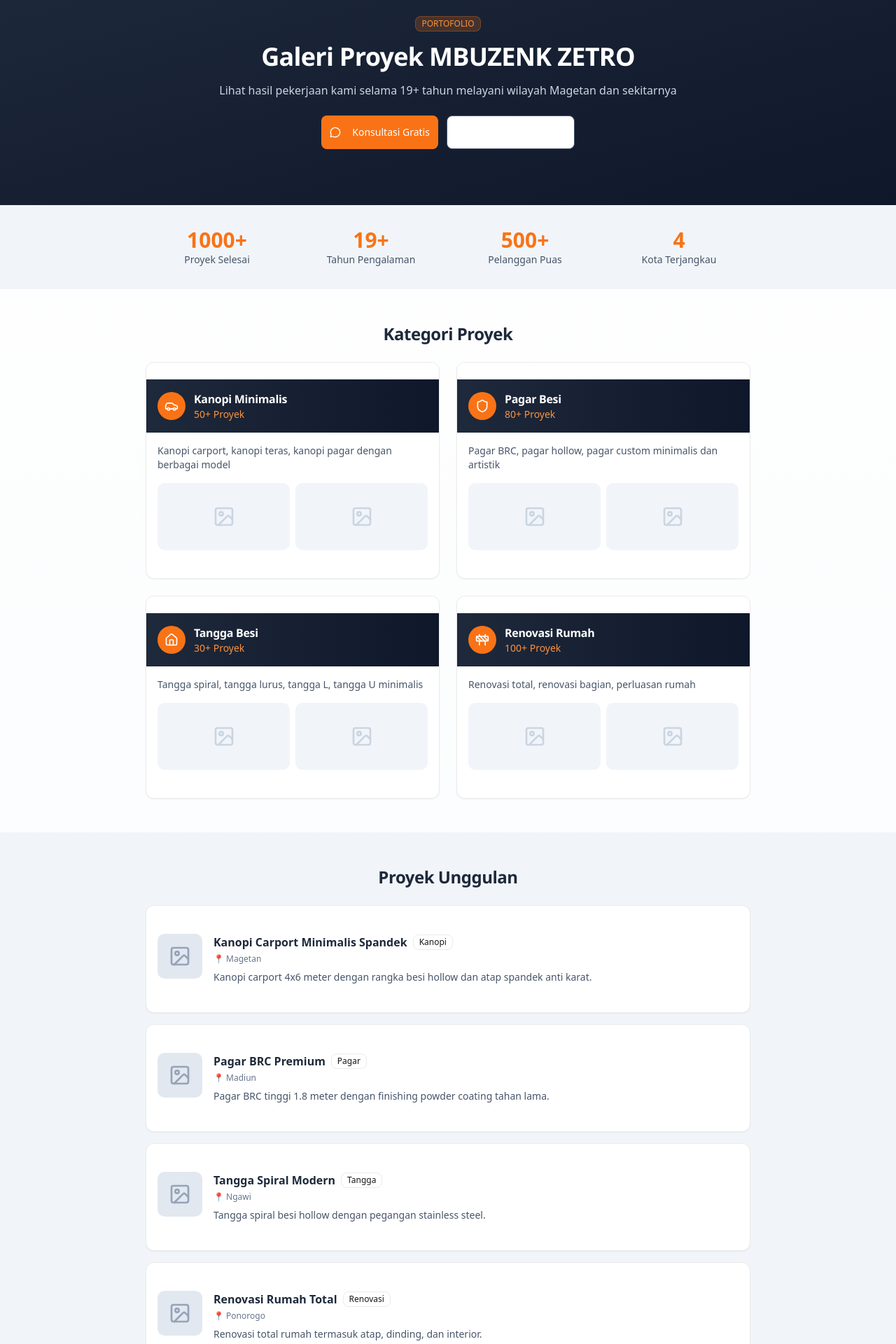
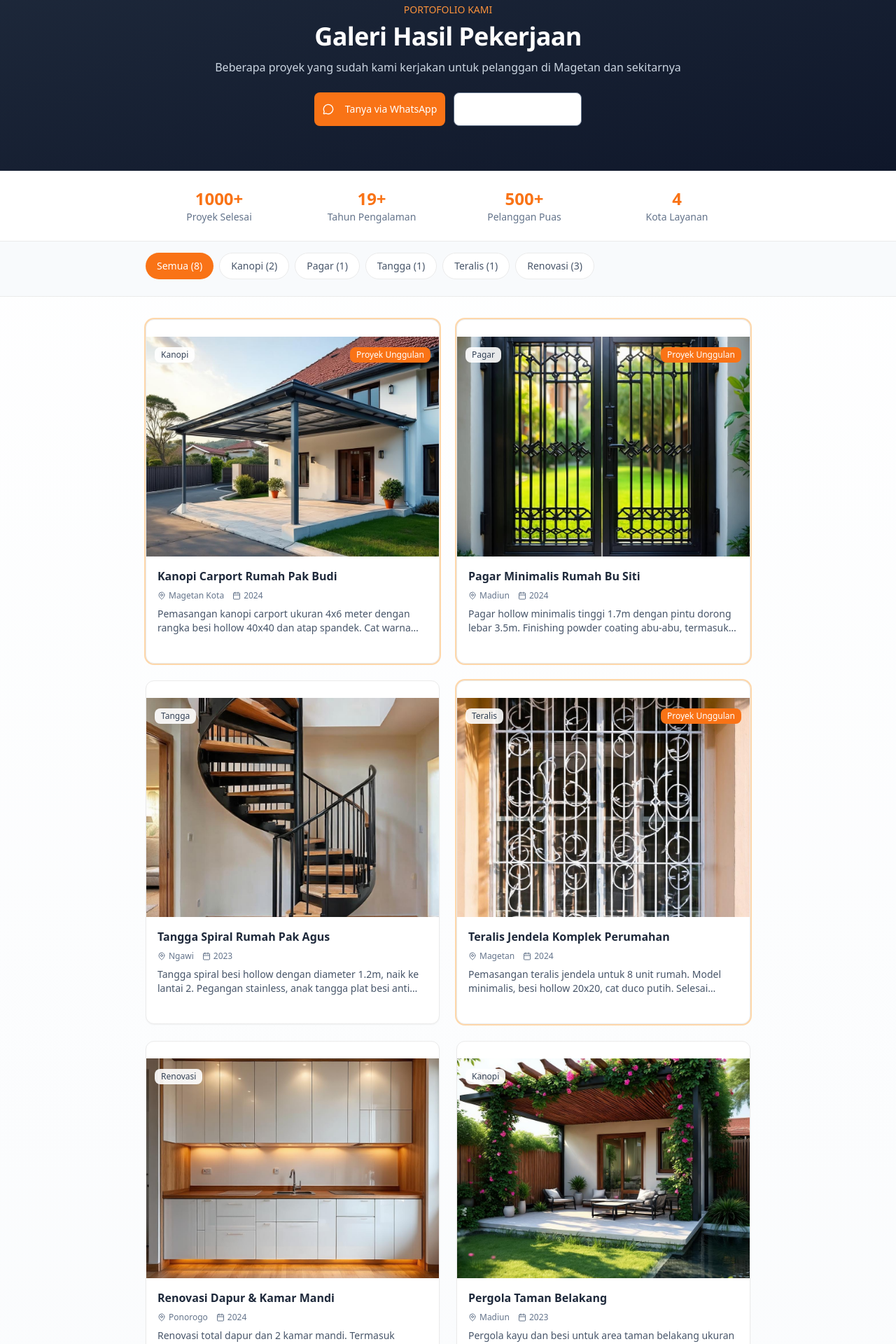
Before and after one commit to dwisetyabudi15581/mbuzenk, a Next.js app: page /galeri in a window 1280 px wide. Shown: the part 60-1980 px from the top of the page at 70% size. Built offline with nearby package versions, Linux system fonts and the light colour scheme.

Commit message:
feat: Update gallery page with realistic project portfolio
- Add actual project images from public folder
- Create realistic project descriptions with names
- Add category filter functionality
- Add hover effects and image loading states
- Make it feel like a real local workshop portfolio

```diff
--- a/src/app/galeri/GalleryPage.tsx
+++ b/src/app/galeri/GalleryPage.tsx
@@ -1,98 +1,147 @@
 'use client'
 
 import Link from 'next/link'
+import Image from 'next/image'
 import { Badge } from '@/components/ui/badge'
 import { Button } from '@/components/ui/button'
 import { Card, CardContent } from '@/components/ui/card'
-import { ArrowRight, MessageCircle, Phone, Image, Construction, Home, Car, Shield, ArrowLeft } from 'lucide-react'
+import { MessageCircle, Phone, ArrowLeft, Eye, MapPin, Calendar } from 'lucide-react'
 import { CONFIG, openWhatsApp, makeCall } from '@/lib/config'
 import { ScrollAnimation } from '@/components/ui/scroll-animation'
+import { useState } from 'react'
 
-const categories = [
+// Data proyek yang lebih natural dan realistis
+const semuaProyek = [
   {
-    title: 'Kanopi Minimalis',
-    icon: Car,
-    count: '50+ Proyek',
-    desc: 'Kanopi carport, kanopi teras, kanopi pagar dengan berbagai model',
-    images: ['/project-kanopi.png', '/project-kanopi2.png'],
+    id: 1,
+    judul: 'Kanopi Carport Rumah Pak Budi',
+    kategori: 'Kanopi',
+    lokasi: 'Magetan Kota',
+    tahun: '2024',
+    deskripsi: 'Pemasangan kanopi carport ukuran 4x6 meter dengan rangka besi hollow 40x40 dan atap spandek. Cat warna hitam doff, pengerjaan 4 hari.',
+    image: '/project-kanopi.png',
+    highlight: true,
   },
   {
-    title: 'Pagar Besi',
-    icon: Shield,
-    count: '80+ Proyek',
-    desc: 'Pagar BRC, pagar hollow, pagar custom minimalis dan artistik',
-    images: ['/project-pagar.png', '/project-pagar2.png'],
+    id: 2,
+    judul: 'Pagar Minimalis Rumah Bu Siti',
+    kategori: 'Pagar',
+    lokasi: 'Madiun',
+    tahun: '2024',
+    deskripsi: 'Pagar hollow minimalis tinggi 1.7m dengan pintu dorong lebar 3.5m. Finishing powder coating abu-abu, termasuk pemasangan.',
+    image: '/project-pagar.png',
+    highlight: true,
   },
   {
-    title: 'Tangga Besi',
-    icon: Home,
-    count: '30+ Proyek',
-    desc: 'Tangga spiral, tangga lurus, tangga L, tangga U minimalis',
-    images: ['/project-tangga.png'],
+    id: 3,
+    judul: 'Tangga Spiral Rumah Pak Agus',
+    kategori: 'Tangga',
+    lokasi: 'Ngawi',
+    tahun: '2023',
+    deskripsi: 'Tangga spiral besi hollow dengan diameter 1.2m, naik ke lantai 2. Pegangan stainless, anak tangga plat besi anti slip.',
+    image: '/project-tangga.png',
+    highlight: false,
   },
   {
-    title: 'Renovasi Rumah',
-    icon: Construction,
-    count: '100+ Proyek',
-    desc: 'Renovasi total, renovasi bagian, perluasan rumah',
-    images: ['/project-renovasi.png'],
+    id: 4,
+    judul: 'Teralis Jendela Komplek Perumahan',
+    kategori: 'Teralis',
+    lokasi: 'Magetan',
+    tahun: '2024',
+    deskripsi: 'Pemasangan teralis jendela untuk 8 unit rumah. Model minimalis, besi hollow 20x20, cat duco putih. Selesai dalam 1 minggu.',
+    image: '/project-teralis.png',
+    highlight: true,
+  },
+  {
+    id: 5,
+    judul: 'Renovasi Dapur & Kamar Mandi',
+    kategori: 'Renovasi',
+    lokasi: 'Ponorogo',
+    tahun: '2024',
+    deskripsi: 'Renovasi total dapur dan 2 kamar mandi. Termasuk plumbing, keramik, dan instalasi listrik. Durasi 3 minggu.',
+    image: '/project-kitchen.png',
+    highlight: false,
+  },
+  {
+    id: 6,
+    judul: 'Pergola Taman Belakang',
+    kategori: 'Kanopi',
+    lokasi: 'Madiun',
+    tahun: '2023',
+    deskripsi: 'Pergola kayu dan besi untuk area taman belakang ukuran 3x4 meter. Cat wood paint warna coklat natural, atap polikarbonat.',
+    image: '/project-pergola.png',
+    highlight: false,
+  },
+  {
+    id: 7,
+    judul: 'Renovasi Atap Rumah Pak Darmo',
+    kategori: 'Renovasi',
+    lokasi: 'Magetan',
+    tahun: '2024',
+    deskripsi: 'Penggantian atap genteng ke spandek, perbaikan konstruksi kayu yang sudah lapuk. Ukuran 8x12 meter, selesai 5 hari.',
+    image: '/project-atap.png',
+    highlight: true,
+  },
+  {
+    id: 8,
+    judul: 'Renovasi Kamar Mandi Modern',
+    kategori: 'Renovasi',
+    lokasi: 'Ngawi',
+    tahun: '2024',
+    deskripsi: 'Renovasi kamar mandi dengan desain modern. Shower area, closet duduk, wastafel, dan keramik full dinding.',
+    image: '/project-kamar-mandi.png',
+    highlight: false,
   },
 ]
 
-const featuredProjects = [
-  {
-    title: 'Kanopi Carport Minimalis Spandek',
-    location: 'Magetan',
-    category: 'Kanopi',
-    desc: 'Kanopi carport 4x6 meter dengan rangka besi hollow dan atap spandek anti karat.',
-  },
-  {
-    title: 'Pagar BRC Premium',
-    location: 'Madiun',
-    category: 'Pagar',
-    desc: 'Pagar BRC tinggi 1.8 meter dengan finishing powder coating tahan lama.',
-  },
-  {
-    title: 'Tangga Spiral Modern',
-    location: 'Ngawi',
-    category: 'Tangga',
-    desc: 'Tangga spiral besi hollow dengan pegangan stainless steel.',
-  },
-  {
-    title: 'Renovasi Rumah Total',
-    location: 'Ponorogo',
-    category: 'Renovasi',
-    desc: 'Renovasi total rumah termasuk atap, dinding, dan interior.',
-  },
+const kategoriList = [
+  { nama: 'Semua', count: 8 },
+  { nama: 'Kanopi', count: 2 },
+  { nama: 'Pagar', count: 1 },
+  { nama: 'Tangga', count: 1 },
+  { nama: 'Teralis', count: 1 },
+  { nama: 'Renovasi', count: 3 },
+]
+
+const stats = [
+  { angka: '1000+', label: 'Proyek Selesai' },
+  { angka: '19+', label: 'Tahun Pengalaman' },
+  { angka: '500+', label: 'Pelanggan Puas' },
+  { angka: '4', label: 'Kota Layanan' },
 ]
 
 export default function GalleryPage() {
+  const [kategoriAktif, setKategoriAktif] = useState('Semua')
+  const [imageLoaded, setImageLoaded] = useState<{[key: number]: boolean}>({})
+
+  const filteredProyek = kategoriAktif === 'Semua'
+    ? semuaProyek
+    : semuaProyek.filter(p => p.kategori === kategoriAktif)
+
   return (
     <main className="min-h-screen bg-gradient-to-b from-white to-slate-50">
       {/* Header */}
-      <section className="bg-gradient-to-br from-slate-800 to-slate-900 py-16 sm:py-20">
-        <div className="max-w-4xl mx-auto px-4 sm:px-6 lg:px-8 text-center">
-          <Badge className="bg-orange-500/20 text-orange-400 border-orange-500/30 mb-4">
-            PORTOFOLIO
-          </Badge>
-          <h1 className="text-2xl sm:text-3xl lg:text-4xl font-bold text-white mb-4 font-brand">
-            Galeri Proyek MBUZENK ZETRO
+      <section className="bg-gradient-to-br from-slate-800 to-slate-900 py-12 sm:py-16">
+        <div className="max-w-4xl mx-auto px-4 text-center">
+          <p className="text-orange-400 text-sm font-medium mb-2">PORTOFOLIO KAMI</p>
+          <h1 className="text-2xl sm:text-3xl lg:text-4xl font-bold text-white mb-3 font-brand">
+            Galeri Hasil Pekerjaan
           </h1>
           <p className="text-slate-300 text-sm sm:text-base mb-6">
-            Lihat hasil pekerjaan kami selama 19+ tahun melayani wilayah Magetan dan sekitarnya
+            Beberapa proyek yang sudah kami kerjakan untuk pelanggan di Magetan dan sekitarnya
           </p>
           <div className="flex flex-col sm:flex-row gap-3 justify-center">
             <Button
-              onClick={() => openWhatsApp('Halo, saya melihat galeri dan tertarik dengan hasil kerja MBUZENK ZETRO.')}
+              onClick={() => openWhatsApp('Halo, saya lihat galeri di website dan mau tanya-tanya.')}
               className="bg-orange-500 text-white hover:bg-orange-600 min-h-[48px]"
             >
               <MessageCircle className="w-4 h-4 mr-2" />
-              Konsultasi Gratis
+              Tanya via WhatsApp
             </Button>
             <Button
               variant="outline"
               onClick={() => makeCall()}
-              className="border-slate-600 text-white hover:bg-slate-800 min-h-[48px]"
+              className="border-slate-500 text-white hover:bg-slate-700 min-h-[48px]"
             >
               <Phone className="w-4 h-4 mr-2" />
               {CONFIG.phoneDisplay}
@@ -102,121 +151,153 @@ export default function GalleryPage() {
       </section>
 
       {/* Stats */}
-      <section className="py-8 bg-slate-100">
+      <section className="py-6 bg-white border-b">
         <div className="max-w-4xl mx-auto px-4">
-          <div className="grid grid-cols-2 sm:grid-cols-4 gap-4 text-center">
-            <div>
-              <p className="text-2xl sm:text-3xl font-bold text-orange-500">1000+</p>
-              <p className="text-slate-600 text-sm">Proyek Selesai</p>
-            </div>
-            <div>
-              <p className="text-2xl sm:text-3xl font-bold text-orange-500">19+</p>
-              <p className="text-slate-600 text-sm">Tahun Pengalaman</p>
-            </div>
-            <div>
-              <p className="text-2xl sm:text-3xl font-bold text-orange-500">500+</p>
-              <p className="text-slate-600 text-sm">Pelanggan Puas</p>
-            </div>
-            <div>
-              <p className="text-2xl sm:text-3xl font-bold text-orange-500">4</p>
-              <p className="text-slate-600 text-sm">Kota Terjangkau</p>
-            </div>
+          <div className="grid grid-cols-4 gap-2 text-center">
+            {stats.map((stat, index) => (
+              <div key={index}>
+                <p className="text-xl sm:text-2xl font-bold text-orange-500">{stat.angka}</p>
+                <p className="text-slate-500 text-xs sm:text-sm">{stat.label}</p>
+              </div>
+            ))}
           </div>
         </div>
       </section>
 
-      {/* Categories */}
-      <section className="max-w-4xl mx-auto px-4 py-12">
-        <ScrollAnimation>
-          <h2 className="text-xl sm:text-2xl font-bold text-slate-800 mb-6 font-brand text-center">
-            Kategori Proyek
-          </h2>
-          <div className="grid sm:grid-cols-2 gap-6">
-            {categories.map((category, index) => (
-              <Card key={index} className="overflow-hidden">
+      {/* Filter Kategori */}
+      <section className="py-4 bg-slate-50 sticky top-0 z-10 border-b">
+        <div className="max-w-4xl mx-auto px-4">
+          <div className="flex gap-2 overflow-x-auto pb-2 scrollbar-hide">
+            {kategoriList.map((kat) => (
+              <button
+                key={kat.nama}
+                onClick={() => setKategoriAktif(kat.nama)}
+                className={`px-4 py-2 rounded-full text-sm whitespace-nowrap transition-all ${
+                  kategoriAktif === kat.nama
+                    ? 'bg-orange-500 text-white'
+                    : 'bg-white text-slate-600 border hover:bg-slate-100'
+                }`}
+              >
+                {kat.nama} ({kat.count})
+              </button>
+            ))}
+          </div>
+        </div>
+      </section>
+
+      {/* Gallery Grid */}
+      <section className="max-w-4xl mx-auto px-4 py-8">
+        <div className="grid sm:grid-cols-2 gap-4 sm:gap-6">
+          {filteredProyek.map((proyek) => (
+            <ScrollAnimation key={proyek.id}>
+              <Card className={`overflow-hidden group hover:shadow-lg transition-all duration-300 ${
+                proyek.highlight ? 'ring-2 ring-orange-200' : ''
+              }`}>
                 <CardContent className="p-0">
-                  <div className="bg-gradient-to-r from-slate-800 to-slate-900 p-4">
-                    <div className="flex items-center justify-between">
-                      <div className="flex items-center gap-3">
-                        <div className="w-10 h-10 bg-orange-500 rounded-full flex items-center justify-center">
-                          <category.icon className="w-5 h-5 text-white" />
-                        </div>
-                        <div>
-                          <h3 className="font-bold text-white font-brand">{category.title}</h3>
-                          <p className="text-orange-400 text-sm">{category.count}</p>
-                        </div>
+                  {/* Image Container */}
+                  <div className="relative aspect-[4/3] bg-slate-100 overflow-hidden">
+                    <Image
+                      src={proyek.image}
+                      alt={proyek.judul}
+                      fill
+                      className={`object-cover transition-all duration-500 group-hover:scale-105 ${
+                        imageLoaded[proyek.id] ? 'opacity-100' : 'opacity-0'
+                      }`}
+                      onLoad={() => setImageLoaded(prev => ({...prev, [proyek.id]: true}))}
+                      sizes="(max-width: 640px) 100vw, 50vw"
+                    />
+                    {!imageLoaded[proyek.id] && (
+                      <div className="absolute inset-0 bg-slate-200 animate-pulse" />
+                    )}
+
+                    {/* Overlay on hover */}
+                    <div className="absolute inset-0 bg-black/0 group-hover:bg-black/30 transition-all duration-300 flex items-center justify-center">
+                      <span className="opacity-0 group-hover:opacity-100 transition-opacity">
+                        <Eye className="w-8 h-8 text-white" />
+                      </span>
+                    </div>
+
+                    {/* Badge Kategori */}
+                    <div className="absolute top-3 left-3">
+                      <Badge className="bg-white/90 text-slate-700 text-xs">
+                        {proyek.kategori}
+                      </Badge>
+                    </div>
+
+                    {/* Highlight Badge */}
+                    {proyek.highlight && (
+                      <div className="absolute top-3 right-3">
+                        <Badge className="bg-orange-500 text-white text-xs">
+                          Proyek Unggulan
+                        </Badge>
                       </div>
+                    )}
+                  </div>
+
+                  {/* Content */}
+                  <div className="p-4">
+                    <h3 className="font-semibold text-slate-800 text-sm sm:text-base mb-2 line-clamp-1">
+                      {proyek.judul}
+                    </h3>
+
+                    <div className="flex items-center gap-3 text-xs text-slate-500 mb-2">
+                      <span className="flex items-center gap-1">
+                        <MapPin className="w-3 h-3" />
+                        {proyek.lokasi}
+                      </span>
+                      <span className="flex items-center gap-1">
+                        <Calendar className="w-3 h-3" />
+                        {proyek.tahun}
+                      </span>
                     </div>
-                  </div>
-                  <div className="p-4">
-                    <p className="text-slate-600 text-sm">{category.desc}</p>
-                    <div className="mt-4 grid grid-cols-2 gap-2">
-                      <div className="bg-slate-100 rounded-lg h-24 flex items-center justify-center">
-                        <Image className="w-8 h-8 text-slate-300" />
-                      </div>
-                      <div className="bg-slate-100 rounded-lg h-24 flex items-center justify-center">
-                        <Image className="w-8 h-8 text-slate-300" />
-                      </div>
-                    </div>
+
+                    <p className="text-slate-600 text-xs sm:text-sm line-clamp-2">
+                      {proyek.deskripsi}
+                    </p>
                   </div>
                 </CardContent>
               </Card>
-            ))}
+            </ScrollAnimation>
+          ))}
+        </div>
+
+        {/* Load More / CTA */}
+        {filteredProyek.length >= 8 && (
+          <div className="text-center mt-8">
+            <p className="text-slate-500 text-sm mb-4">
+              Ingin lihat lebih banyak? Kunjungi workshop kami atau hubungi via WhatsApp
+            </p>
+            <Button
+              onClick={() => openWhatsApp('Halo, saya mau lihat lebih banyak contoh proyek.')}
+              variant="outline"
+              className="border-orange-500 text-orange-600 hover:bg-orange-50"
+            >
+              <MessageCircle className="w-4 h-4 mr-2" />
+              Minta Foto Proyek Lainnya
+            </Button>
           </div>
-        </ScrollAnimation>
+        )}
       </section>
 
-      {/* Featured Projects */}
-      <section className="bg-slate-100 py-12">
+      {/* CTA Section */}
+      <section className="bg-slate-100 py-8">
         <div className="max-w-4xl mx-auto px-4">
-          <ScrollAnimation>
-            <h2 className="text-xl sm:text-2xl font-bold text-slate-800 mb-6 font-brand text-center">
-              Proyek Unggulan
-            </h2>
-            <div className="grid gap-4">
-              {featuredProjects.map((project, index) => (
-                <Card key={index}>
-                  <CardContent className="p-4">
-                    <div className="flex items-start gap-4">
-                      <div className="w-16 h-16 bg-slate-200 rounded-lg flex items-center justify-center flex-shrink-0">
-                        <Image className="w-8 h-8 text-slate-400" />
-                      </div>
-                      <div className="flex-1">
-                        <div className="flex items-center gap-2 mb-1">
-                          <h3 className="font-semibold text-slate-800">{project.title}</h3>
-                          <Badge variant="outline" className="text-xs">{project.category}</Badge>
-                        </div>
-                        <p className="text-slate-500 text-xs mb-2">📍 {project.location}</p>
-                        <p className="text-slate-600 text-sm">{project.desc}</p>
-                      </div>
-                    </div>
-                  </CardContent>
-                </Card>
-              ))}
-            </div>
-          </ScrollAnimation>
-        </div>
-      </section>
-
-      {/* CTA */}
-      <section className="max-w-4xl mx-auto px-4 py-12">
-        <ScrollAnimation>
           <Card className="bg-gradient-to-r from-orange-500 to-red-600 overflow-hidden">
             <CardContent className="p-6 sm:p-8 text-center">
-              <h3 className="text-xl sm:text-2xl font-bold text-white mb-3 font-brand">
-                Ingin Hasil Serupa untuk Rumah Anda?
+              <h3 className="text-xl sm:text-2xl font-bold text-white mb-2 font-brand">
+                Punya Proyek Serupa?
               </h3>
-              <p className="text-white/80 mb-6 text-sm sm:text-base">
-                Konsultasi gratis! Tim MBUZENK ZETRO siap membantu mewujudkan proyek impian Anda.
+              <p className="text-white/80 text-sm mb-6">
+                Konsultasi gratis, survei lokasi gratis untuk area Magetan dan sekitarnya
               </p>
               <div className="flex flex-col sm:flex-row gap-3 justify-center">
                 <Button
                   size="lg"
-                  onClick={() => openWhatsApp('Halo, saya tertarik dengan proyek di galeri dan ingin konsultasi.')}
+                  onClick={() => openWhatsApp('Halo, saya mau konsultasi soal proyek saya.')}
                   className="bg-white text-orange-600 hover:bg-orange-50 min-h-[48px]"
                 >
                   <MessageCircle className="w-5 h-5 mr-2" />
-                  Konsultasi Sekarang
+                  Konsultasi Gratis
                 </Button>
                 <Button
                   size="lg"
@@ -225,18 +306,18 @@ export default function GalleryPage() {
                   className="border-white text-white hover:bg-white/10 min-h-[48px]"
                 >
                   <Phone className="w-5 h-5 mr-2" />
-                  Telepon
+                  Telepon Langsung
                 </Button>
               </div>
             </CardContent>
           </Card>
-        </ScrollAnimation>
+        </div>
       </section>
 
       {/* Back Link */}
-      <section className="bg-slate-100 py-8">
+      <section className="py-6">
         <div className="max-w-4xl mx-auto px-4 text-center">
-          <Link href="/" className="inline-flex items-center text-orange-600 hover:text-orange-700">
+          <Link href="/" className="inline-flex items-center text-orange-600 hover:text-orange-700 text-sm">
             <ArrowLeft className="w-4 h-4 mr-2" />
             Kembali ke Beranda
           </Link>
```
